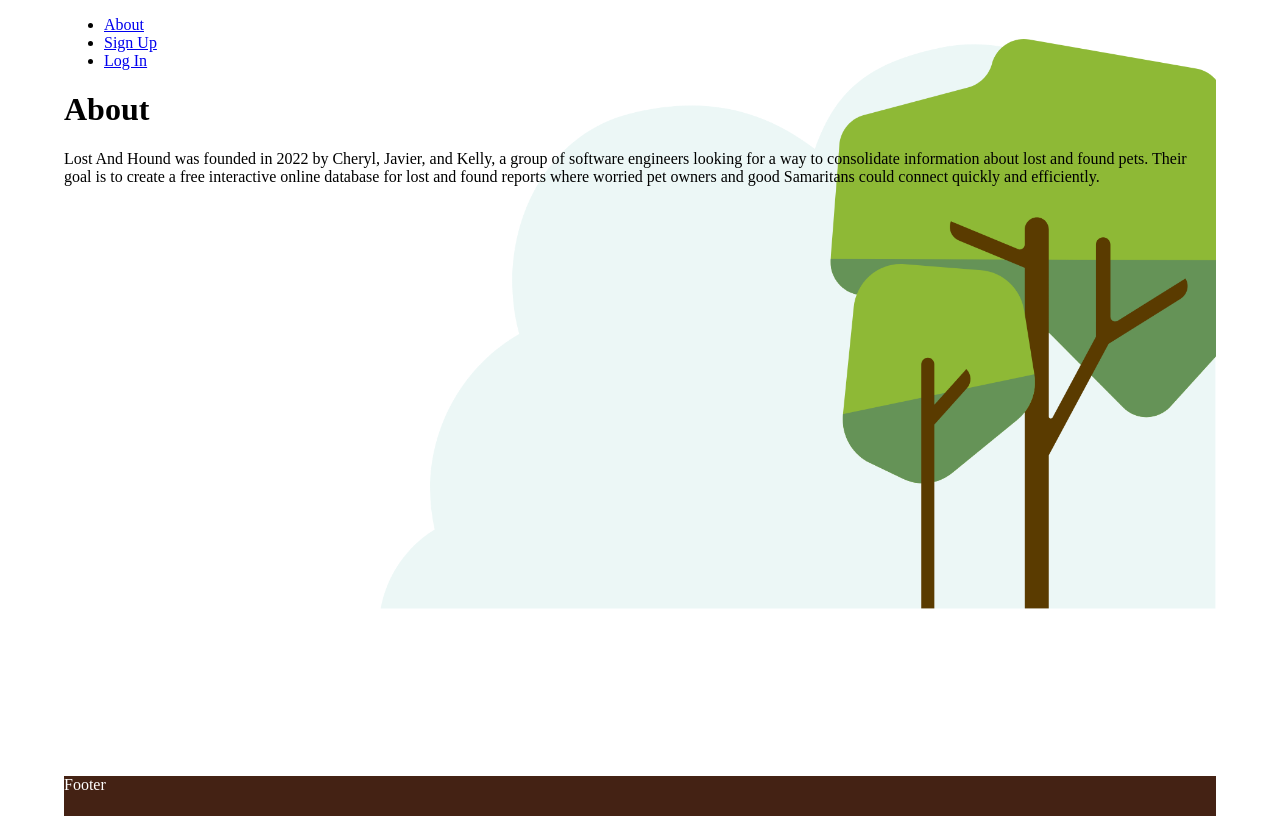
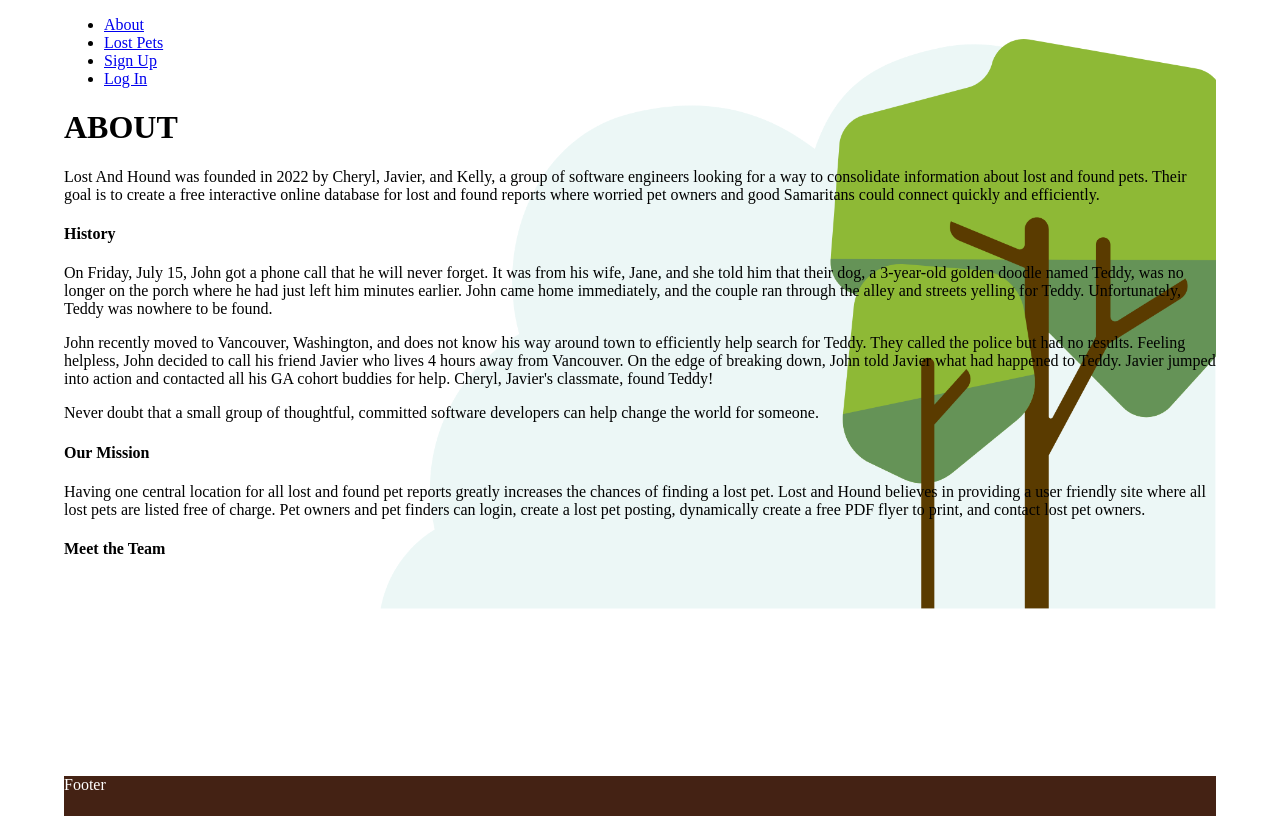
Before and after one commit to chess2022/Lost_and_Hound, a Django app: page /about/ in a window 1280 px wide. Run offline with Django 4.2, Linux system fonts and the light colour scheme.

Commit message:
update about and nav link

```diff
--- a/main_app/templates/about.html
+++ b/main_app/templates/about.html
@@ -1,7 +1,25 @@
 {% extends 'base2.html' %}
 {% block content %}
 
-<h1>About </h1>
-<p>Lost And Hound was founded in 2022 by Cheryl, Javier, and Kelly, a group of software engineers looking for a way to consolidate information about lost and found pets. Their goal is to create a free interactive online database for lost and found reports where worried pet owners and good Samaritans could connect quickly and efficiently.</p>
+<h1>ABOUT </h1>
+
+<p class = "about-text">Lost And Hound was founded in 2022 by Cheryl, Javier, and Kelly, a group of software engineers looking for a way to consolidate information about lost and found pets. Their goal is to create a free interactive online database for lost and found reports where worried pet owners and good Samaritans could connect quickly and efficiently.</p>
+
+
+<h4>History</h4>
+<p class="about-text">On Friday, July 15, John got a phone call that he will never forget. It was from his wife, Jane, and she told him that their dog, a 3-year-old golden doodle named Teddy, was no longer on the porch where he had just left him minutes earlier. John came home immediately, and the couple ran through the alley and streets yelling for Teddy. Unfortunately, Teddy was nowhere to be found. </P>
+
+<p class="about-text">    John recently moved to Vancouver, Washington, and does not know his way around town to efficiently help search for Teddy. They called the police but had no results. Feeling helpless, John decided to call his friend Javier who lives 4 hours away from Vancouver. On the edge of breaking down, John told Javier what had happened to Teddy. Javier jumped into action and contacted all his GA cohort buddies for help. Cheryl, Javier's classmate, found Teddy! </p>
+
+<p class="about-text">    Never doubt that a small group of thoughtful, committed software developers can help change the world for someone. </p>
+
+<h4> Our Mission</h4>
+<p class="about-text">Having one central location for all lost and found pet reports greatly increases the chances of finding a lost pet.
+    Lost and Hound believes in providing a user friendly site where all lost pets are listed free of charge.
+    Pet owners and pet finders can login, create a lost pet posting, dynamically create a free PDF flyer to print, and contact lost pet owners.</p>
+
+<h4>Meet the Team</h4>
+
+
 
 {% endblock %}
--- a/main_app/templates/base.html
+++ b/main_app/templates/base.html
@@ -13,7 +13,9 @@
     <nav>
         <ul class="right">
             <li><a href="{% url 'about' %}">About</a></li>
+            <li><a href="{% url 'index' %}">Lost Pets</a></li>
             {% if user.is_authenticated %}
+            <li><a href="{% url 'pets_create' %}">Add lost pet</a></li>
             <li><a href="{% url 'logout' %}">Log Out</a></li>
             {% else %}
             <li><a href="{% url 'signup' %}">Sign Up</a></li>
--- a/main_app/templates/base2.html
+++ b/main_app/templates/base2.html
@@ -13,7 +13,9 @@
     <nav>
         <ul class="right">
             <li><a href="{% url 'about' %}">About</a></li>
+            <li><a href="{% url 'index' %}">Lost Pets</a></li>
             {% if user.is_authenticated %}
+            <li><a href="{% url 'pets_create' %}">Add lost pet</a></li>
             <li><a href="{% url 'logout' %}">Log Out</a></li>
             {% else %}
             <li><a href="{% url 'signup' %}">Sign Up</a></li>
```
